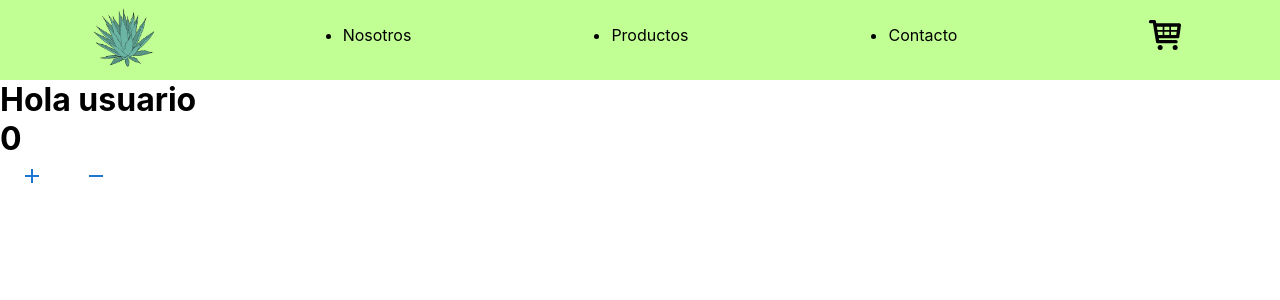
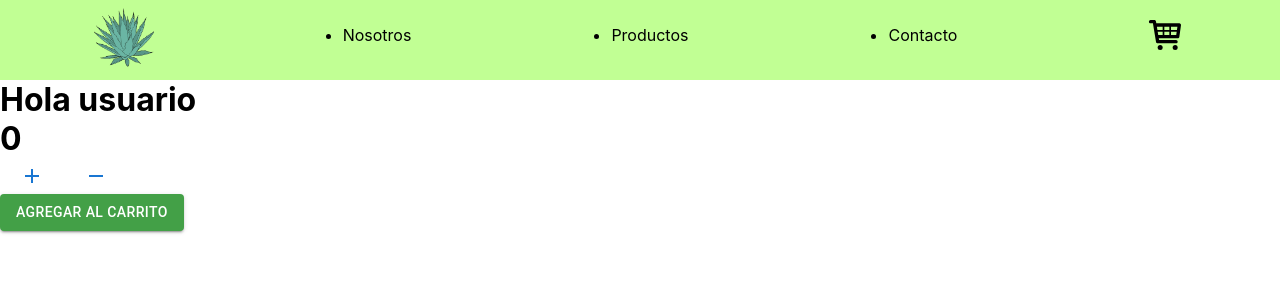
Before and after one commit to willro93/proyecto-react-romero, a React (Create React App) app: page / in a window 1280 px wide. Shown: the top 300 px of the page. Built offline with nearby package versions, Linux system fonts and the light colour scheme.

Commit message:
se agrego colores de MUI

```diff
--- a/src/components/ItemCount/ItemCount.jsx
+++ b/src/components/ItemCount/ItemCount.jsx
@@ -3,6 +3,12 @@ import AddIcon from "@mui/icons-material/Add";
 import RemoveIcon from "@mui/icons-material/Remove";
 import Button from "@mui/material/Button";
 import Tooltip from "@mui/material/Tooltip";
+import { createTheme, ThemeProvider } from '@mui/material/styles';  //Se agregan para poder agregar otro tipo de colores en MUI
+import { green } from '@mui/material/colors'; //Se importa un color en específico
+
+import style from "./ItemCount.module.css";
+
+
 
 const ItemCount = () => {
   const [count, setCount] = useState(0);
@@ -16,10 +22,20 @@ const ItemCount = () => {
       //alert("min limit reached");
     }
   };
+
+  const theme = createTheme({
+    palette: {
+        primary: {
+          main: '#43a047',
+        },
+        secondary: green,
+      },
+  });
+
   return (
     <>
       <div className="main_div">
-        <div className="center_div">
+        <div className={style.centerdiv}>
           <h1>{count}</h1>
           <div className="btn_div">
             <Tooltip title="Agregar Productos">
@@ -31,6 +47,9 @@ const ItemCount = () => {
               <RemoveIcon />
             </Button>
           </div>
+          <ThemeProvider theme={theme}>
+          <Button variant="contained" color="primary" >Agregar al carrito</Button>
+          </ThemeProvider>
         </div>
       </div>
     </>
```
